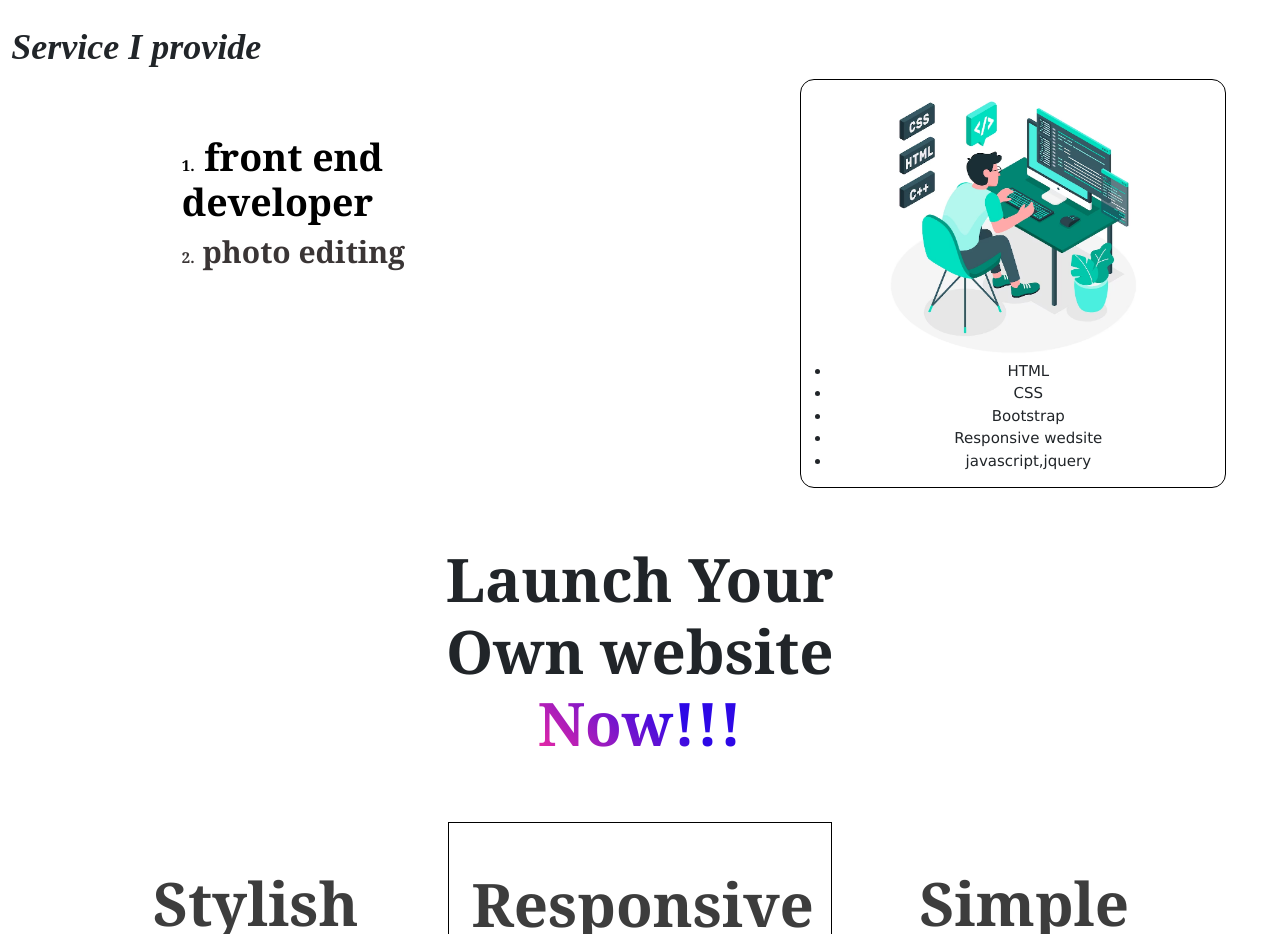
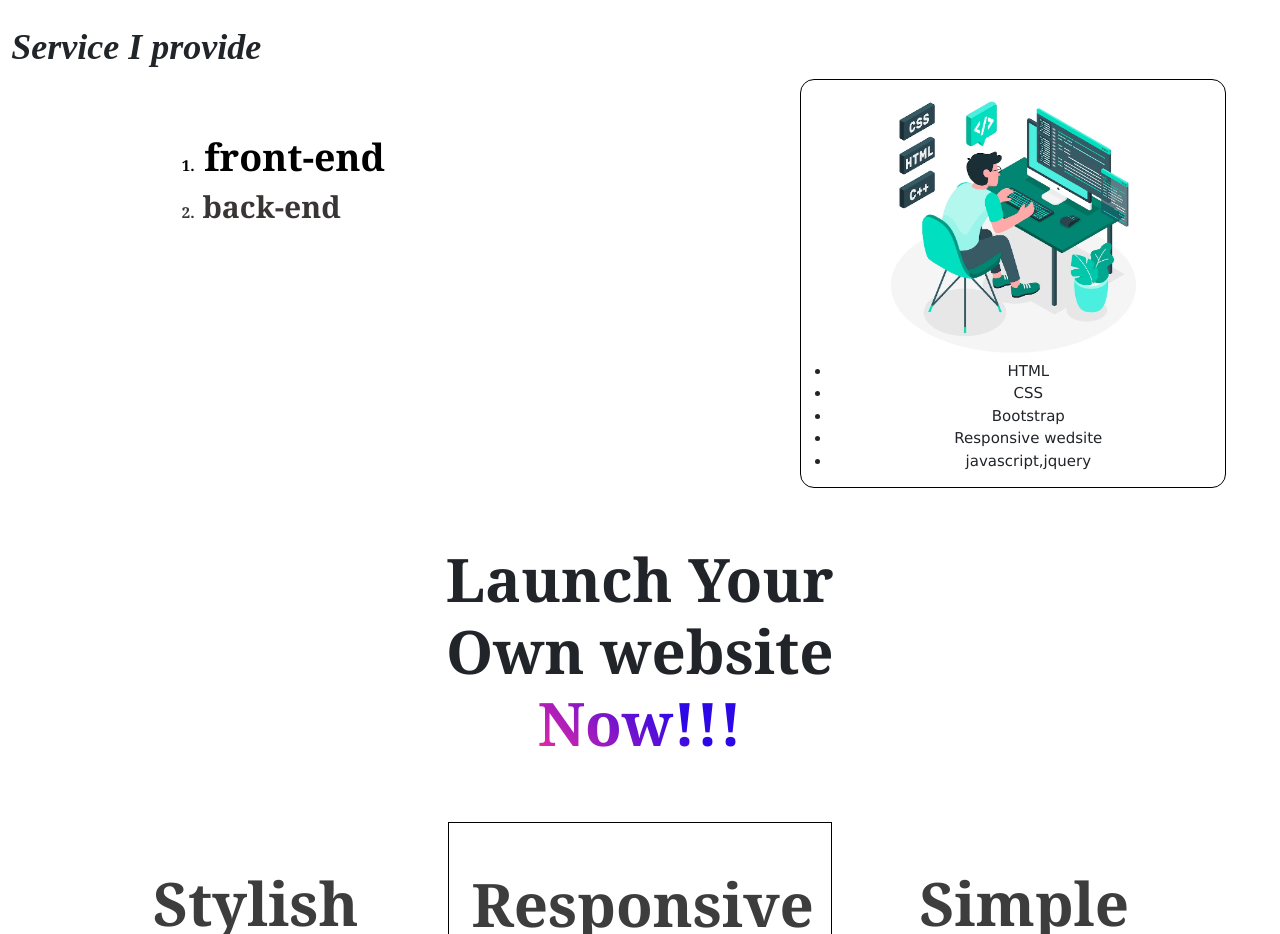
Before and after one commit to AkarshDileep/AD, a plain HTML site: page index.html in a window 1280 px wide. Shown: the part 1220-2154 px from the top of the page. Drawn offline with nearby package versions, Linux system fonts and the light colour scheme.

Commit message:
index.html

```diff
--- a/index.html
+++ b/index.html
@@ -110,8 +110,8 @@
         <div class="row">
           <div class="col-md-7  p-5">
             <div class="col-7 text-left mx-auto" data-aos="fade-right">
-            <h1 id="frontend"><span style="font-size: 1rem;">1.</span> front end developer</h1>
-            <h1 id="editing" class=""><span style="font-size: 1rem;">2.</span> photo editing</h1>
+            <h1 id="frontend"><span style="font-size: 1rem;">1.</span> front-end </h1>
+            <h1 id="editing" class=""><span style="font-size: 1rem;">2.</span> back-end</h1>
             </div>
           </div>
           <div class="col-md-5 ">
```
